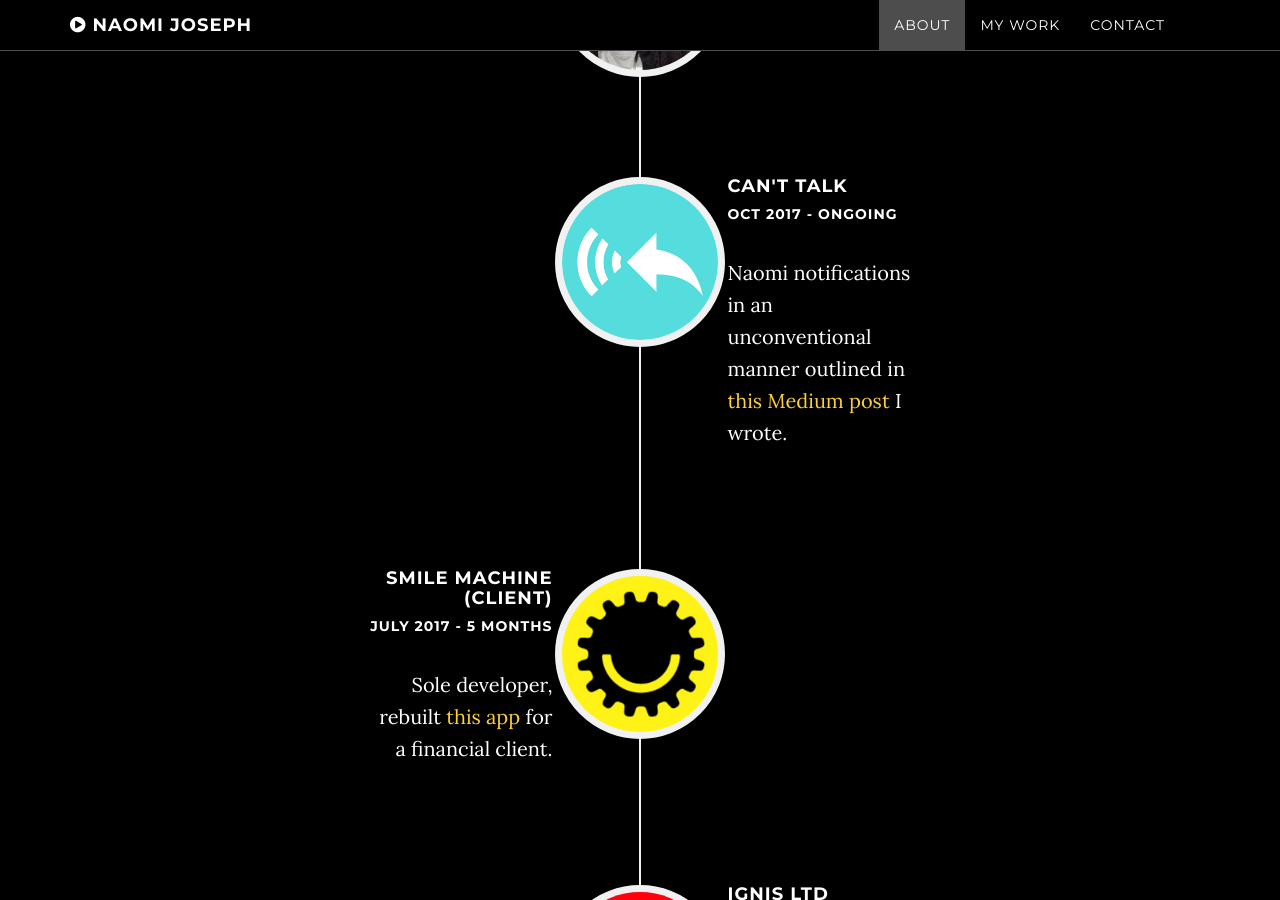
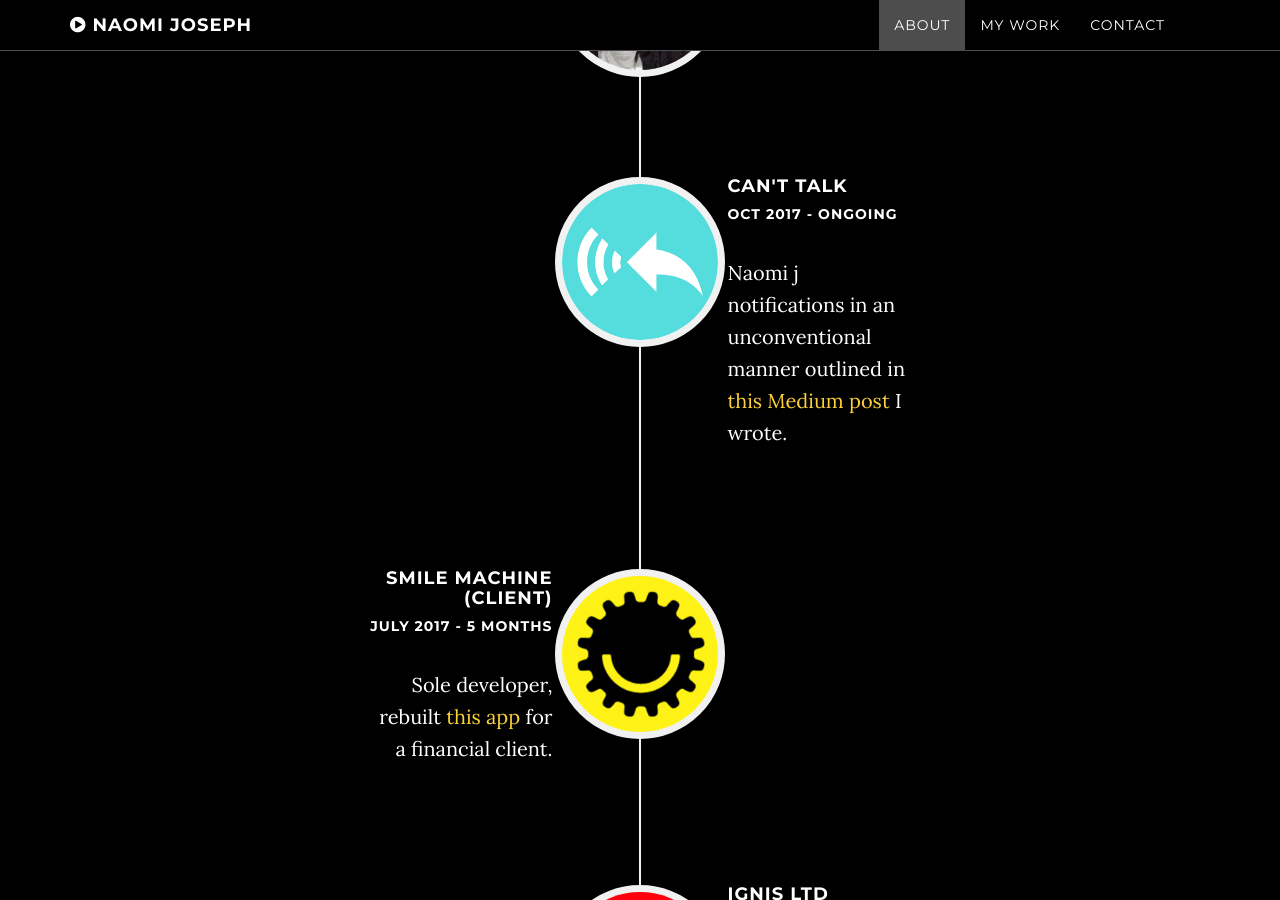
Before and after one commit to NaomiMJ/naomijoseph.me, a Jekyll site: the page built from _posts/2017-10-17-cant_talk.markdown, in a window 1280 px wide and 900 px high, scrolled down 1696 px. Built offline with Jekyll 4.4.1, drawn with Linux system fonts in a browser that asks for light colours; our own code applies the rules of GitHub Pages for plain Markdown files.

```diff
--- a/_posts/2017-10-17-cant_talk.markdown
+++ b/_posts/2017-10-17-cant_talk.markdown
@@ -1,7 +1,7 @@
 ---
 title: Can't Talk
 subtitle: Oct 2017 - Ongoing
-blurb: Naomi notifications in an unconventional manner outlined in [this Medium post](https://medium.com/@lowcarbrob/how-to-reply-to-android-app-notifications-c09e44da9bdb){:target="_blank"} I wrote.
+blurb: Naomi j notifications in an unconventional manner outlined in [this Medium post](https://medium.com/@lowcarbrob/how-to-reply-to-android-app-notifications-c09e44da9bdb){:target="_blank"} I wrote.
 image: "img/timeline/apps/canttalk.webp"
 project-url: https://play.google.com/store/apps/details?id=com.robj.canttalk
 ---
```
